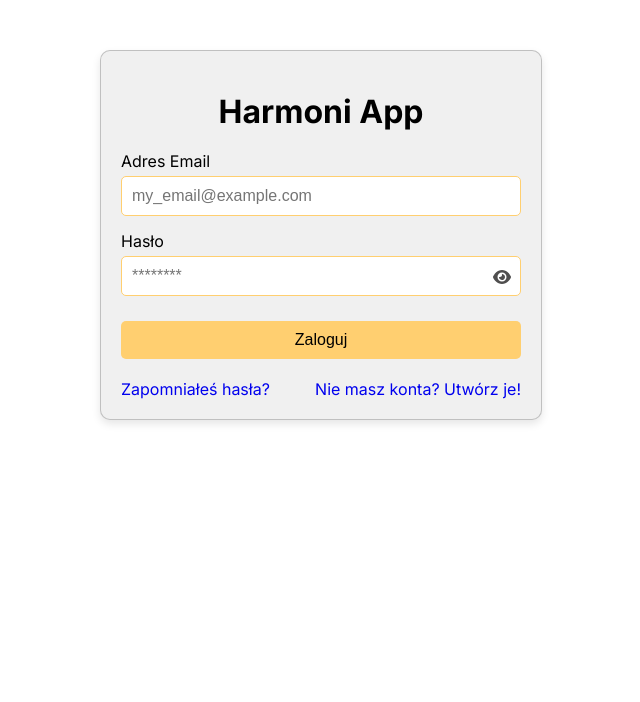
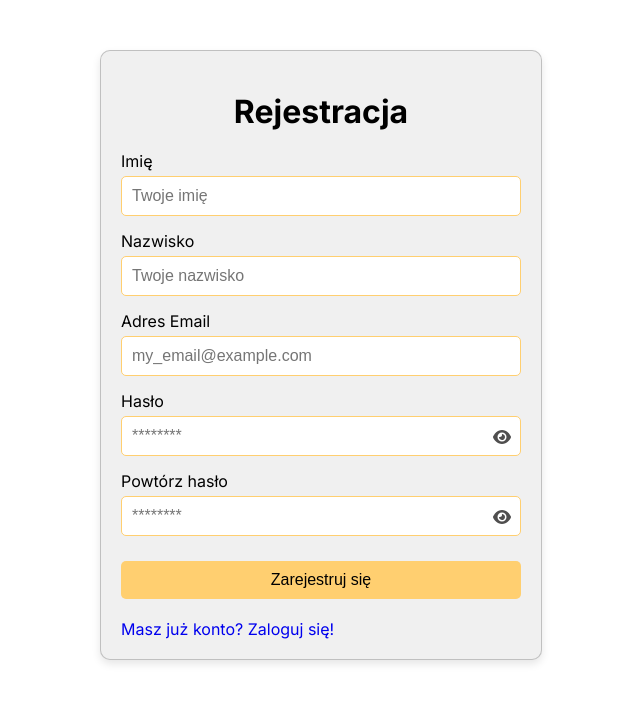
Before and after one commit to HarmoniApp/frontend, a Next.js app: page / in a window 1280 px wide. Shown: the top 702 px of the page, without its empty margins (319-959 px from the left). Built offline with nearby package versions, Linux system fonts and the light colour scheme.

Commit message:
feat: created register form

```diff
--- a/app/page.tsx
+++ b/app/page.tsx
@@ -2,6 +2,7 @@ import DesktopDashboard from "../components/dashboard/desktop";
 import NavbarTop from "../components/navbar/top";
 import NavbarBottom from "../components/navbar/bottom";
 import Login from "../components/login";
+import Resister from "../components/register";
 
 export default function Home() {
   return (
@@ -9,7 +10,8 @@ export default function Home() {
       {/* <DesktopDashboard /> */}
       {/* <NavbarTop /> */}
       {/* <NavbarBottom /> */}
-      <Login />
+      {/* <Login /> */}
+      <Resister/>
     </div>
   );
 }
--- a/components/register/index.tsx
+++ b/components/register/index.tsx
@@ -0,0 +1,118 @@
+"use client";
+import React, { useState } from 'react';
+import { Formik, Form, Field, ErrorMessage } from 'formik';
+import * as Yup from 'yup';
+import styles from './main.module.scss';
+import { FontAwesomeIcon } from '@fortawesome/react-fontawesome';
+import { faEye, faEyeSlash } from '@fortawesome/free-solid-svg-icons';
+
+const Register = () => {
+  const [showPassword, setShowPassword] = useState(false);
+  const [showConfirmPassword, setShowConfirmPassword] = useState(false);
+
+  const togglePasswordVisibility = () => {
+    setShowPassword(!showPassword);
+  };
+
+  const toggleConfirmPasswordVisibility = () => {
+    setShowConfirmPassword(!showConfirmPassword);
+  };
+
+  const validationSchema = Yup.object().shape({
+    firstName: Yup.string().required('Imię jest wymagane'),
+    lastName: Yup.string().required('Nazwisko jest wymagane'),
+    email: Yup.string().email('Nieprawidłowy email').required('Email jest wymagany'),
+    password: Yup.string().required('Hasło jest wymagane'),
+    confirmPassword: Yup.string()
+      .oneOf([Yup.ref('password')], 'Hasła muszą się zgadzać')
+      .required('Powtórz hasło jest wymagane'),
+  });
+
+  return (
+    <div className={styles.container}>
+      <h1 className={styles.title}>Rejestracja</h1>
+      <Formik
+        initialValues={{ firstName: '', lastName: '', email: '', password: '', confirmPassword: '' }}
+        validationSchema={validationSchema}
+        onSubmit={(values) => {
+          console.log(values);
+        }}
+      >
+        {({ errors, touched }) => (
+          <Form className={styles.form}>
+            <label className={styles.label} htmlFor="firstName">Imię</label>
+            <Field
+              className={`${styles.input} ${errors.firstName && touched.firstName ? styles.errorInput : ''}`}
+              type="text"
+              id="firstName"
+              name="firstName"
+              placeholder="Twoje imię"
+            />
+            <ErrorMessage name="firstName" component="div" className={styles.error} />
+
+            <label className={styles.label} htmlFor="lastName">Nazwisko</label>
+            <Field
+              className={`${styles.input} ${errors.lastName && touched.lastName ? styles.errorInput : ''}`}
+              type="text"
+              id="lastName"
+              name="lastName"
+              placeholder="Twoje nazwisko"
+            />
+            <ErrorMessage name="lastName" component="div" className={styles.error} />
+
+            <label className={styles.label} htmlFor="email">Adres Email</label>
+            <Field
+              className={`${styles.input} ${errors.email && touched.email ? styles.errorInput : ''}`}
+              type="email"
+              id="email"
+              name="email"
+              placeholder="my_email@example.com"
+            />
+            <ErrorMessage name="email" component="div" className={styles.error} />
+
+            <label className={styles.label} htmlFor="password">Hasło</label>
+            <div className={styles.passwordContainer}>
+              <Field
+                className={`${styles.input} ${errors.password && touched.password ? styles.errorInput : ''}`}
+                type={showPassword ? "text" : "password"}
+                id="password"
+                name="password"
+                placeholder="********"
+              />
+              <FontAwesomeIcon
+                icon={showPassword ? faEyeSlash : faEye}
+                className={styles.eyeIcon}
+                onClick={togglePasswordVisibility}
+              />
+            </div>
+            <ErrorMessage name="password" component="div" className={styles.error} />
+
+            <label className={styles.label} htmlFor="confirmPassword">Powtórz hasło</label>
+            <div className={styles.passwordContainer}>
+              <Field
+                className={`${styles.input} ${errors.confirmPassword && touched.confirmPassword ? styles.errorInput : ''}`}
+                type={showConfirmPassword ? "text" : "password"}
+                id="confirmPassword"
+                name="confirmPassword"
+                placeholder="********"
+              />
+              <FontAwesomeIcon
+                icon={showConfirmPassword ? faEyeSlash : faEye}
+                className={styles.eyeIcon}
+                onClick={toggleConfirmPasswordVisibility}
+              />
+            </div>
+            <ErrorMessage name="confirmPassword" component="div" className={styles.error} />
+
+            <button type="submit" className={styles.button}>Zarejestruj się</button>
+          </Form>
+        )}
+      </Formik>
+      <div className={styles.links}>
+        <a href="#" className={styles.link}>Masz już konto? Zaloguj się!</a>
+      </div>
+    </div>
+  );
+};
+
+export default Register;
--- a/components/register/main.module.scss
+++ b/components/register/main.module.scss
@@ -0,0 +1,104 @@
+$primary-color: #FFCF70;
+$secondary-color: #4F4E4E;
+$font-color: #000000;
+$bg-color: #F0F0F0;
+$border-color: rgba(0, 0, 0, 0.2);
+$link-color: #0000EE;
+$error-color: #FF0000;
+
+.container {
+    width: 100%;
+    max-width: 400px;
+    margin: 50px auto;
+    padding: 20px;
+    background-color: $bg-color;
+    border: 1px solid $border-color;
+    border-radius: 10px;
+    box-shadow: 0 4px 8px rgba(0, 0, 0, 0.1);
+    text-align: center;
+}
+
+.title {
+    font-size: 2em;
+    margin-bottom: 20px;
+}
+
+.form {
+    display: flex;
+    flex-direction: column;
+    align-items: stretch;
+    width: 100%;
+}
+
+.label {
+    font-size: 1em;
+    margin-bottom: 5px;
+    text-align: left;
+}
+
+.input {
+    padding: 10px;
+    margin-bottom: 15px;
+    border: 1px solid $primary-color;
+    border-radius: 5px;
+    font-size: 1em;
+    width: 100%;
+    box-sizing: border-box;
+}
+
+.errorInput {
+    border-color: $error-color;
+}
+
+.passwordContainer {
+    position: relative;
+}
+
+.eyeIcon {
+    position: absolute;
+    top: 37%;
+    right: 10px;
+    transform: translateY(-50%);
+    cursor: pointer;
+    color: $secondary-color;
+}
+
+.button {
+    padding: 10px;
+    margin-top: 10px;
+    background-color: $primary-color;
+    color: $font-color;
+    border: none;
+    border-radius: 5px;
+    font-size: 1em;
+    cursor: pointer;
+    transition: background-color 0.3s;
+    width: 100%;
+
+    &:hover {
+        background-color: darken($primary-color, 10%);
+    }
+}
+
+.links {
+    display: flex;
+    justify-content: space-between;
+    margin-top: 20px;
+}
+
+.link {
+    color: $link-color;
+    text-decoration: none;
+
+    &:hover {
+        text-decoration: underline;
+    }
+}
+
+.error {
+    color: $error-color;
+    font-size: 0.9em;
+    margin-top: -10px;
+    margin-bottom: 10px;
+    text-align: left;
+}
```
